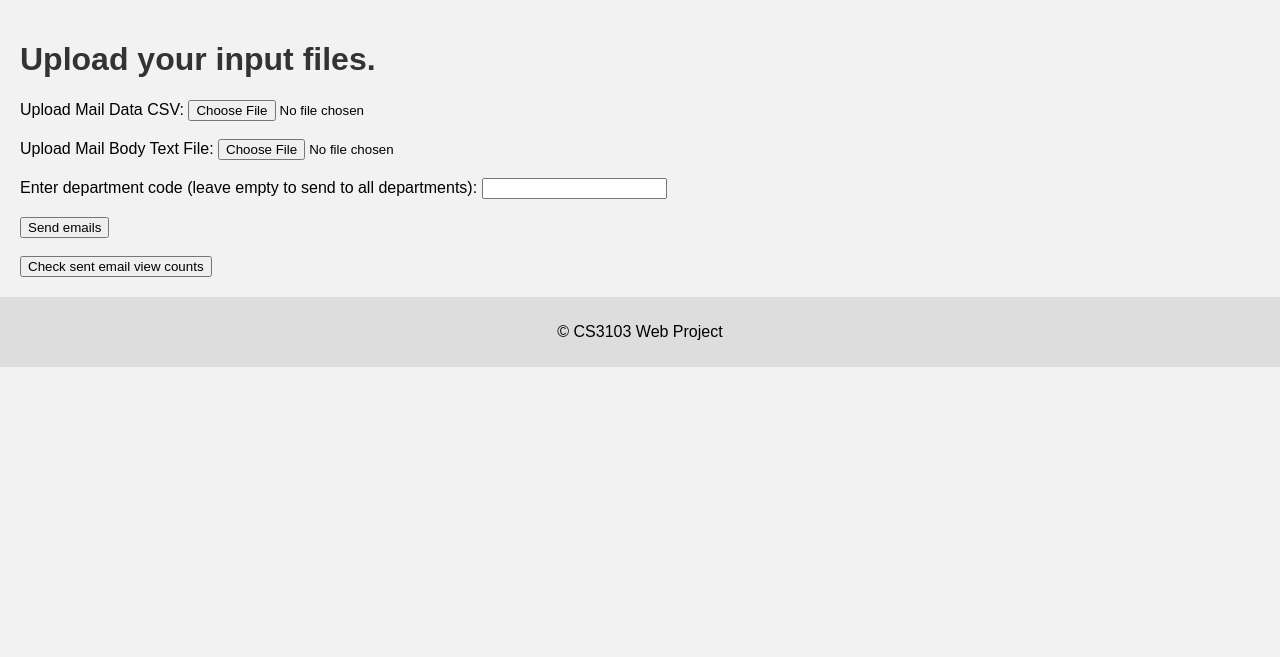
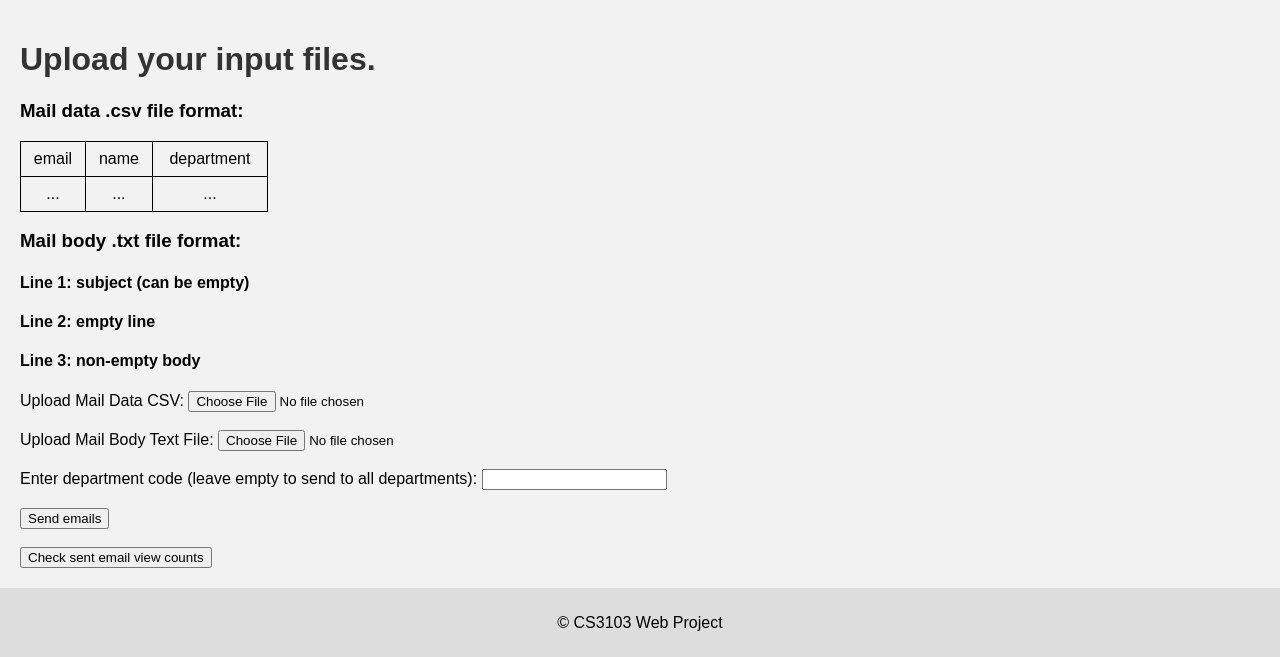
Before and after one commit to Chandan8186/cs3103-grp-30, a Flask app: template templates/index.html in a window 1280 px wide. Shown: the part 38-695 px from the top of the page. Run offline with Flask 3, Linux system fonts and the light colour scheme; the template is opened without the code that fills it, so the values that code supplies are empty.

Commit message:
add file format description to gui

```diff
--- a/static/style.css
+++ b/static/style.css
@@ -56,3 +56,16 @@ footer {
     padding: 10px;
     text-align: center;
 }
+
+
+table {
+    border-collapse: collapse;
+    width: 20%;
+}
+
+th,
+td {
+    border: 1px solid black;
+    padding: 8px;
+    text-align: center;
+}
--- a/templates/index.html
+++ b/templates/index.html
@@ -2,6 +2,25 @@
 
 {% block content %}
 <h1>Upload your input files.</h1>
+
+<h3>Mail data .csv file format:</h3>
+<table>
+    <tr>
+        <td>email</td>
+        <td>name</td>
+        <td>department</td>
+    </tr>
+    <tr>
+        <td>...</td>
+        <td>...</td>
+        <td>...</td>
+    </tr>
+</table>
+
+<h3>Mail body .txt file format:</h3>
+<h4>Line 1: subject (can be empty)</h4>
+<h4>Line 2: empty line</h4>
+<h4>Line 3: non-empty body</h4>
 
 <form action="{{ url_for('upload_file') }}" method="post" enctype="multipart/form-data">
     <label for="csv_file">Upload Mail Data CSV:</label>
```
Lines whose indentation alone changed are shown as unchanged.
